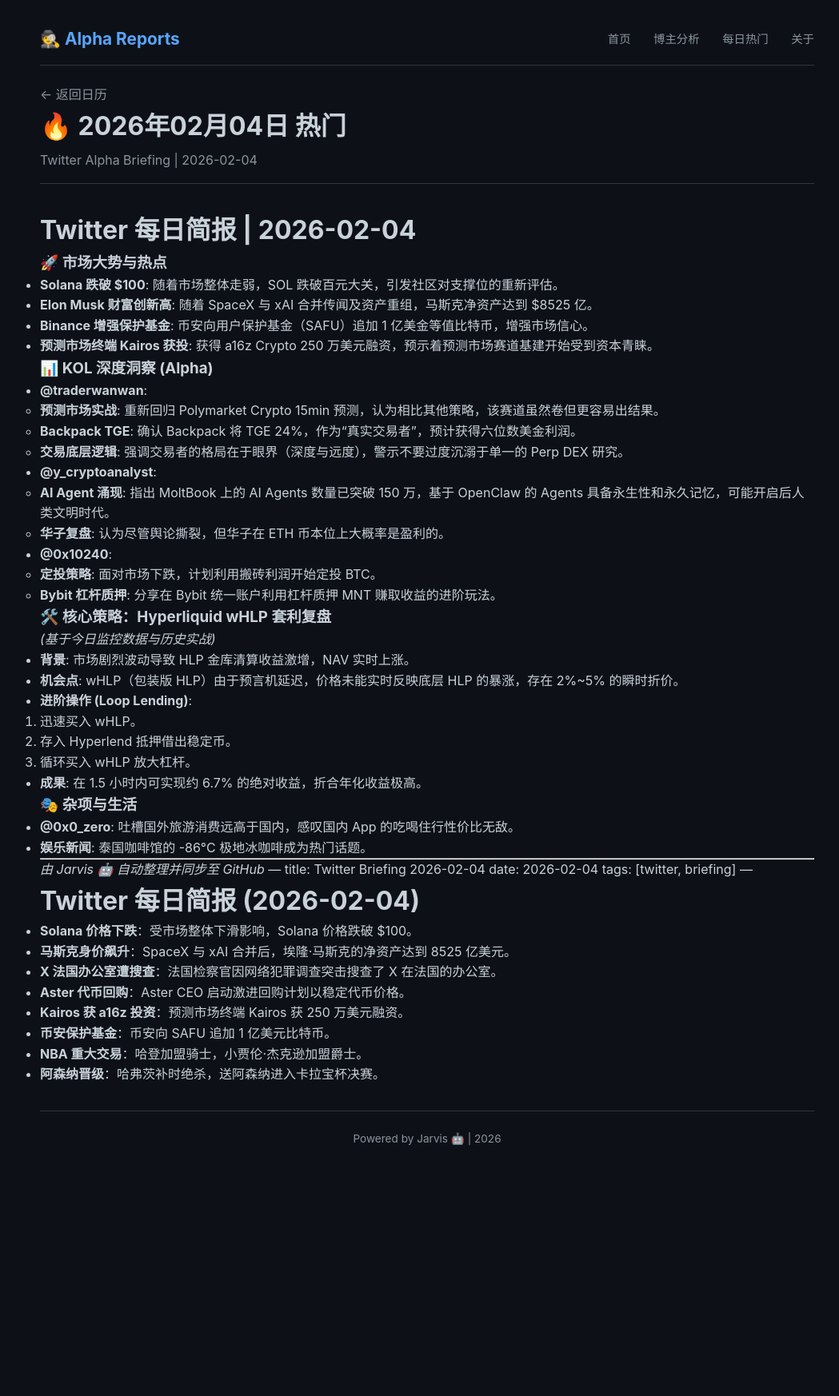
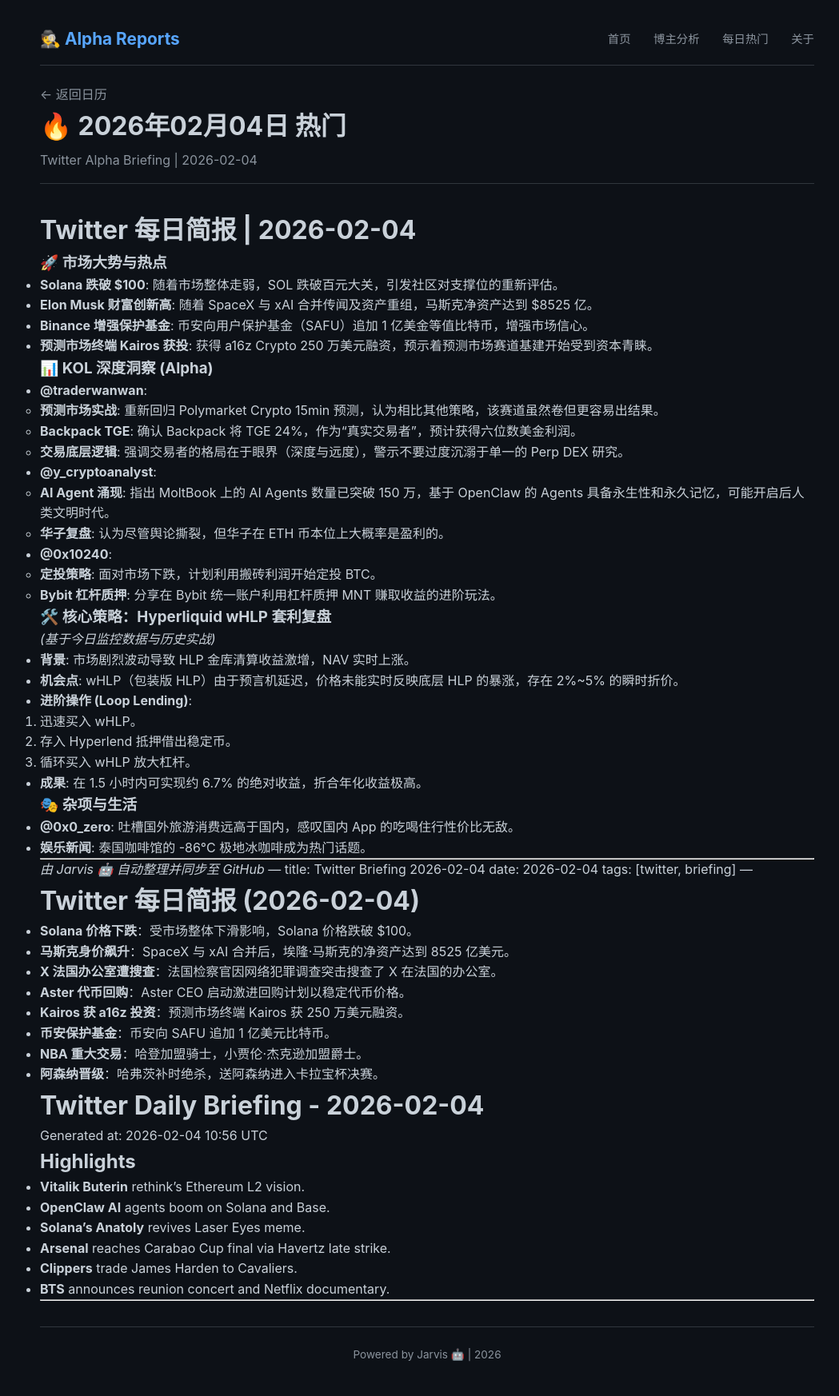
Before and after one commit to amencris073-png/crypto-alpha-reports, a Jekyll site: the page built from _daily/2026-02-04.md, in a window 1280 px wide. Shown: the whole page at 80% size, without its empty margins (106-1155 px from the left). Built offline with Jekyll 4.4.1, drawn with Linux system fonts in a browser that asks for light colours; before the commit the page ends 1476 px from its top, so only the background shows below that.

Commit message:
Update daily brief 2026-02-04

```diff
--- a/_daily/2026-02-04.md
+++ b/_daily/2026-02-04.md
@@ -56,3 +56,16 @@
 - **币安保护基金**：币安向 SAFU 追加 1 亿美元比特币。
 - **NBA 重大交易**：哈登加盟骑士，小贾伦·杰克逊加盟爵士。
 - **阿森纳晋级**：哈弗茨补时绝杀，送阿森纳进入卡拉宝杯决赛。
+# Twitter Daily Briefing - 2026-02-04
+
+Generated at: 2026-02-04 10:56 UTC
+
+## Highlights
+- **Vitalik Buterin** rethink's Ethereum L2 vision.
+- **OpenClaw AI** agents boom on Solana and Base.
+- **Solana's Anatoly** revives Laser Eyes meme.
+- **Arsenal** reaches Carabao Cup final via Havertz late strike.
+- **Clippers** trade James Harden to Cavaliers.
+- **BTS** announces reunion concert and Netflix documentary.
+
+---
```
